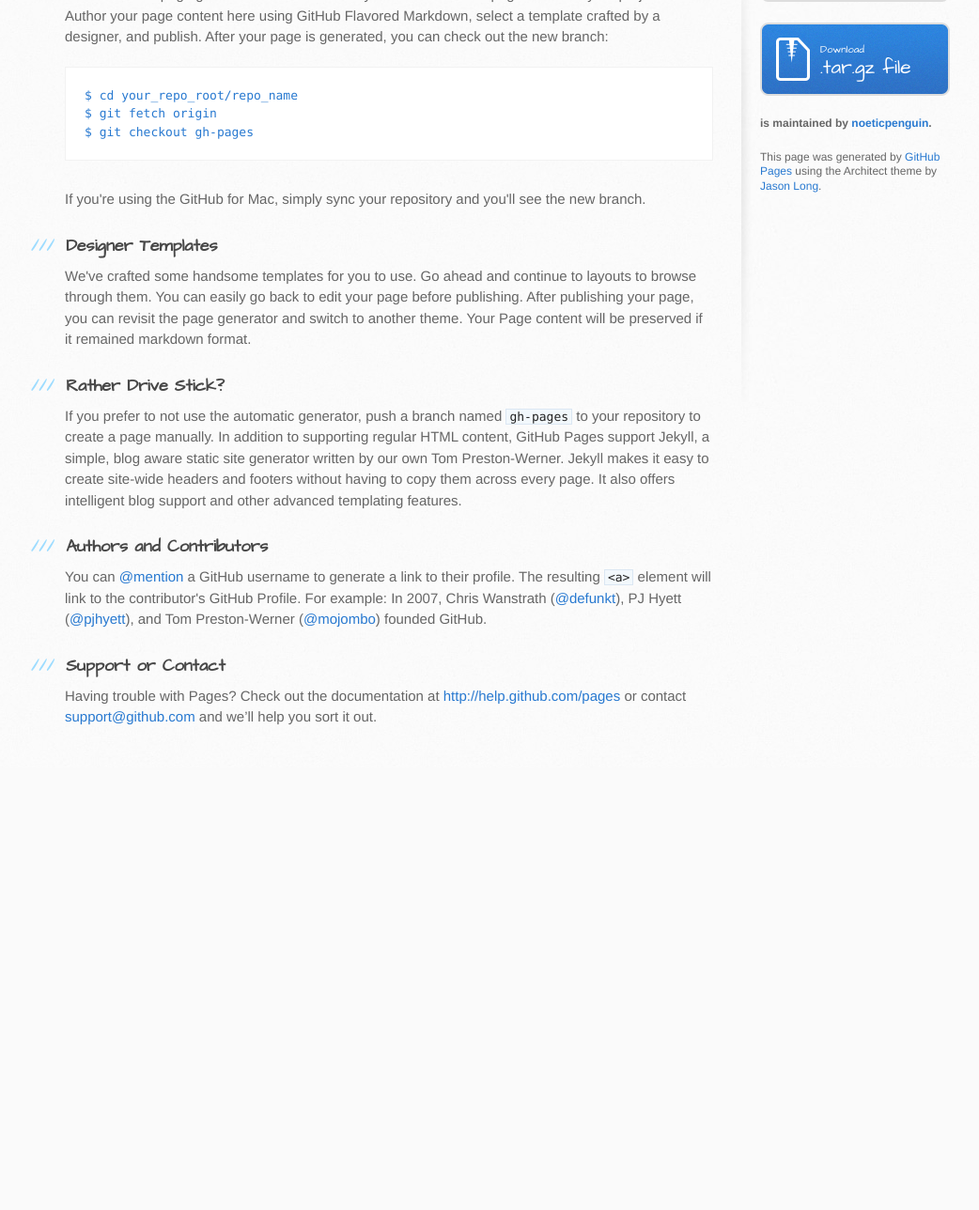
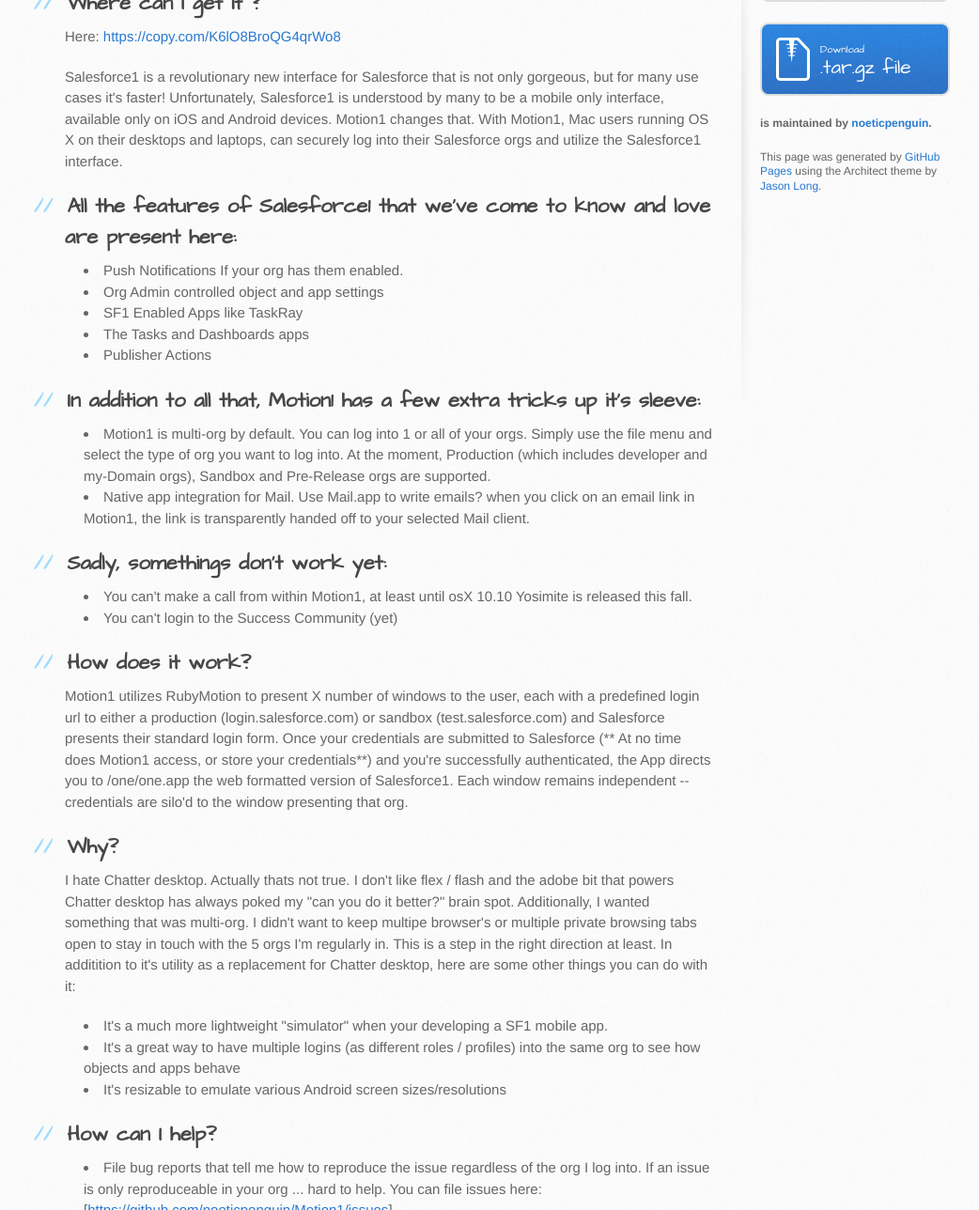
Before and after one commit to noeticpenguin/Motion1, a plain HTML site: page index.html in a window 1280 px wide. Shown: the part 308-1596 px from the top of the page at 94% size, without its empty margins (101-1143 px from the left). Before the commit the page ends 1125 px from the top, so only its background shows below. Drawn offline with Linux system fonts and the light colour scheme.

```diff
--- a/index.html
+++ b/index.html
@@ -28,37 +28,62 @@
     <div id="content-wrapper">
       <div class="inner clearfix">
         <section id="main-content">
-          <h3>
-<a name="welcome-to-github-pages" class="anchor" href="#welcome-to-github-pages"><span class="octicon octicon-link"></span></a>Welcome to GitHub Pages.</h3>
+          <h1>
+<a name="motion1" class="anchor" href="#motion1"><span class="octicon octicon-link"></span></a>Motion1</h1>
 
-<p>This automatic page generator is the easiest way to create beautiful pages for all of your projects. Author your page content here using GitHub Flavored Markdown, select a template crafted by a designer, and publish. After your page is generated, you can check out the new branch:</p>
+<h2>
+<a name="where-can-i-get-it-" class="anchor" href="#where-can-i-get-it-"><span class="octicon octicon-link"></span></a>Where can I get it ?</h2>
 
-<pre><code>$ cd your_repo_root/repo_name
-$ git fetch origin
-$ git checkout gh-pages
-</code></pre>
+<p>Here: <a href="https://copy.com/K6lO8BroQG4qrWo8">https://copy.com/K6lO8BroQG4qrWo8</a></p>
 
-<p>If you're using the GitHub for Mac, simply sync your repository and you'll see the new branch.</p>
+<p>Salesforce1 is a revolutionary new interface for Salesforce that is not only gorgeous, but for many use cases it's faster! Unfortunately, Salesforce1 is understood by many to be a mobile only interface, available only on iOS and Android devices. Motion1 changes that. With Motion1, Mac users running OS X on their desktops and laptops, can securely log into their Salesforce orgs and utilize the Salesforce1 interface. </p>
 
-<h3>
-<a name="designer-templates" class="anchor" href="#designer-templates"><span class="octicon octicon-link"></span></a>Designer Templates</h3>
+<h2>
+<a name="all-the-features-of-salesforce1-that-weve-come-to-know-and-love-are-present-here" class="anchor" href="#all-the-features-of-salesforce1-that-weve-come-to-know-and-love-are-present-here"><span class="octicon octicon-link"></span></a>All the features of Salesforce1 that we've come to know and love are present here:</h2>
 
-<p>We've crafted some handsome templates for you to use. Go ahead and continue to layouts to browse through them. You can easily go back to edit your page before publishing. After publishing your page, you can revisit the page generator and switch to another theme. Your Page content will be preserved if it remained markdown format.</p>
+<ul>
+<li>Push Notifications <em>If your org has them enabled.</em>
+</li>
+<li>Org Admin controlled object and app settings</li>
+<li>SF1 Enabled Apps like TaskRay</li>
+<li>The Tasks and Dashboards apps</li>
+<li>Publisher Actions </li>
+</ul><h2>
+<a name="in-addition-to-all-that-motion1-has-a-few-extra-tricks-up-its-sleeve" class="anchor" href="#in-addition-to-all-that-motion1-has-a-few-extra-tricks-up-its-sleeve"><span class="octicon octicon-link"></span></a>In addition to all that, Motion1 has a few extra tricks up it's sleeve:</h2>
 
-<h3>
-<a name="rather-drive-stick" class="anchor" href="#rather-drive-stick"><span class="octicon octicon-link"></span></a>Rather Drive Stick?</h3>
+<ul>
+<li>Motion1 is multi-org by default. You can log into 1 or all of your orgs. Simply use the file menu and select the type of org you want to log into. At the moment, Production (which includes developer and my-Domain orgs), Sandbox and Pre-Release orgs are supported. </li>
+<li>Native app integration for Mail. Use Mail.app to write emails? when you click on an email link in Motion1, the link is transparently handed off to your selected Mail client. </li>
+</ul><h2>
+<a name="sadly-somethings-dont-work-yet" class="anchor" href="#sadly-somethings-dont-work-yet"><span class="octicon octicon-link"></span></a>Sadly, somethings don't work yet:</h2>
 
-<p>If you prefer to not use the automatic generator, push a branch named <code>gh-pages</code> to your repository to create a page manually. In addition to supporting regular HTML content, GitHub Pages support Jekyll, a simple, blog aware static site generator written by our own Tom Preston-Werner. Jekyll makes it easy to create site-wide headers and footers without having to copy them across every page. It also offers intelligent blog support and other advanced templating features.</p>
+<ul>
+<li>You can't make a call from within Motion1, at least until osX 10.10 Yosimite is released this fall.</li>
+<li>You can't login to the Success Community (yet)</li>
+</ul><h2>
+<a name="how-does-it-work" class="anchor" href="#how-does-it-work"><span class="octicon octicon-link"></span></a>How does it work?</h2>
 
-<h3>
-<a name="authors-and-contributors" class="anchor" href="#authors-and-contributors"><span class="octicon octicon-link"></span></a>Authors and Contributors</h3>
+<p>Motion1 utilizes RubyMotion to present X number of windows to the user, each with a predefined login url to either a production (login.salesforce.com) or sandbox (test.salesforce.com) and Salesforce presents their standard login form. Once your credentials are submitted to Salesforce (** At no time does Motion1 access, or store your credentials**) and you're successfully authenticated, the App directs you to /one/one.app the web formatted version of Salesforce1. Each window remains independent -- credentials are silo'd to the window presenting that org. </p>
 
-<p>You can <a href="https://github.com/blog/821" class="user-mention">@mention</a> a GitHub username to generate a link to their profile. The resulting <code>&lt;a&gt;</code> element will link to the contributor's GitHub Profile. For example: In 2007, Chris Wanstrath (<a href="https://github.com/defunkt" class="user-mention">@defunkt</a>), PJ Hyett (<a href="https://github.com/pjhyett" class="user-mention">@pjhyett</a>), and Tom Preston-Werner (<a href="https://github.com/mojombo" class="user-mention">@mojombo</a>) founded GitHub.</p>
+<h2>
+<a name="why" class="anchor" href="#why"><span class="octicon octicon-link"></span></a>Why?</h2>
 
-<h3>
-<a name="support-or-contact" class="anchor" href="#support-or-contact"><span class="octicon octicon-link"></span></a>Support or Contact</h3>
+<p>I hate Chatter desktop. Actually thats not true. I don't like flex / flash and the adobe bit that powers Chatter desktop has always poked my "can you do it better?" brain spot. Additionally, I wanted something that was multi-org. I didn't want to keep multipe browser's or multiple private browsing tabs open to stay in touch with the 5 orgs I'm regularly in. This is a step in the right direction at least. In additition to it's utility as a replacement for Chatter desktop, here are some other things you can do with it:</p>
 
-<p>Having trouble with Pages? Check out the documentation at <a href="http://help.github.com/pages">http://help.github.com/pages</a> or contact <a href="mailto:support@github.com">support@github.com</a> and we’ll help you sort it out.</p>
+<ul>
+<li>It's a much more lightweight "simulator" when your developing a SF1 mobile app. </li>
+<li>It's a great way to have multiple logins (as different roles / profiles) into the same org to see how objects and apps behave</li>
+<li>It's resizable to emulate various Android screen sizes/resolutions</li>
+</ul><h2>
+<a name="how-can-i-help" class="anchor" href="#how-can-i-help"><span class="octicon octicon-link"></span></a>How can I help?</h2>
+
+<ul>
+<li>File bug reports that tell me how to reproduce the issue regardless of the org I log into. If an issue is only reproduceable in your org ... hard to help. You can file issues here: [<a href="https://github.com/noeticpenguin/Motion1/issues">https://github.com/noeticpenguin/Motion1/issues</a>]</li>
+<li>Come up with awesome ideas of what to do next. File an issue!</li>
+<li>Edit the wiki!</li>
+<li>Buy me a beer, or whatever.</li>
+<li>Hey, I just met you, and I know this sounds crazy, But here's my GitTip [<a href="https://www.gittip.com/noeticpenguin/">https://www.gittip.com/noeticpenguin/</a>] so Tip me, maybe?</li>
+</ul>
         </section>
 
         <aside id="sidebar">
```
Also changed, not shown: params.json (+1 -1 lines).
